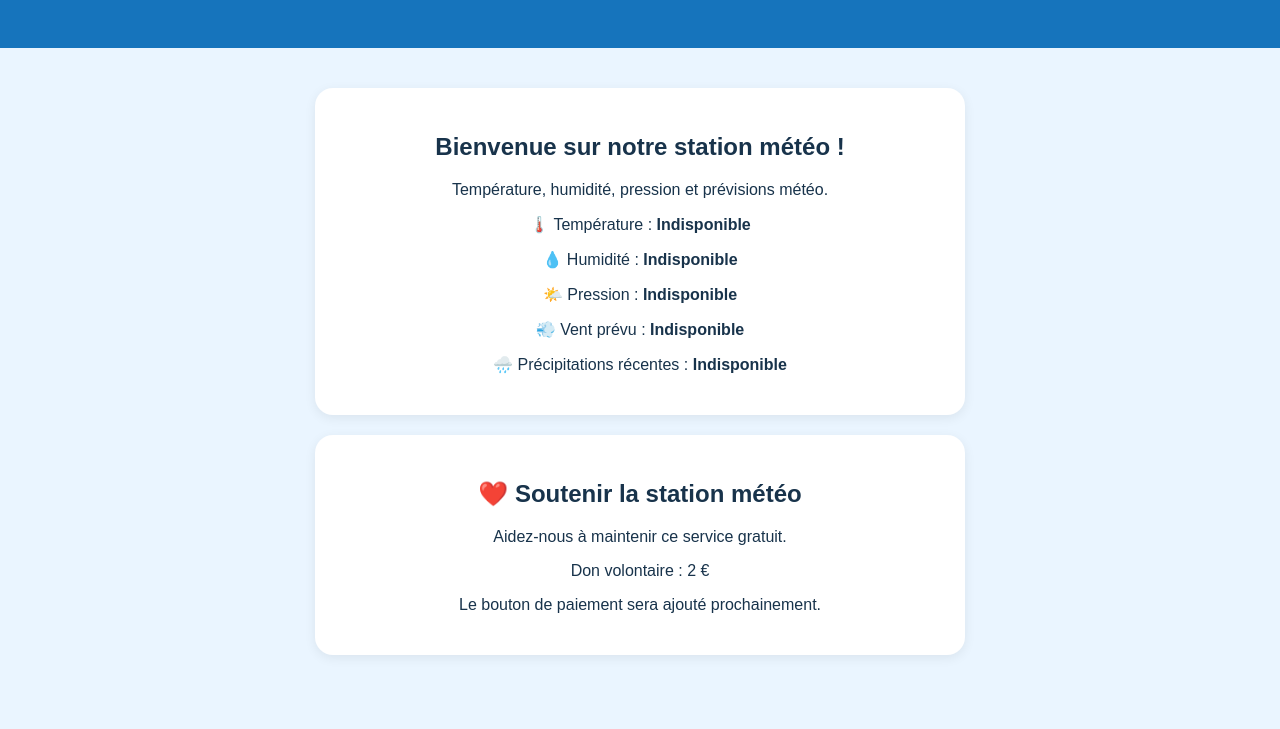
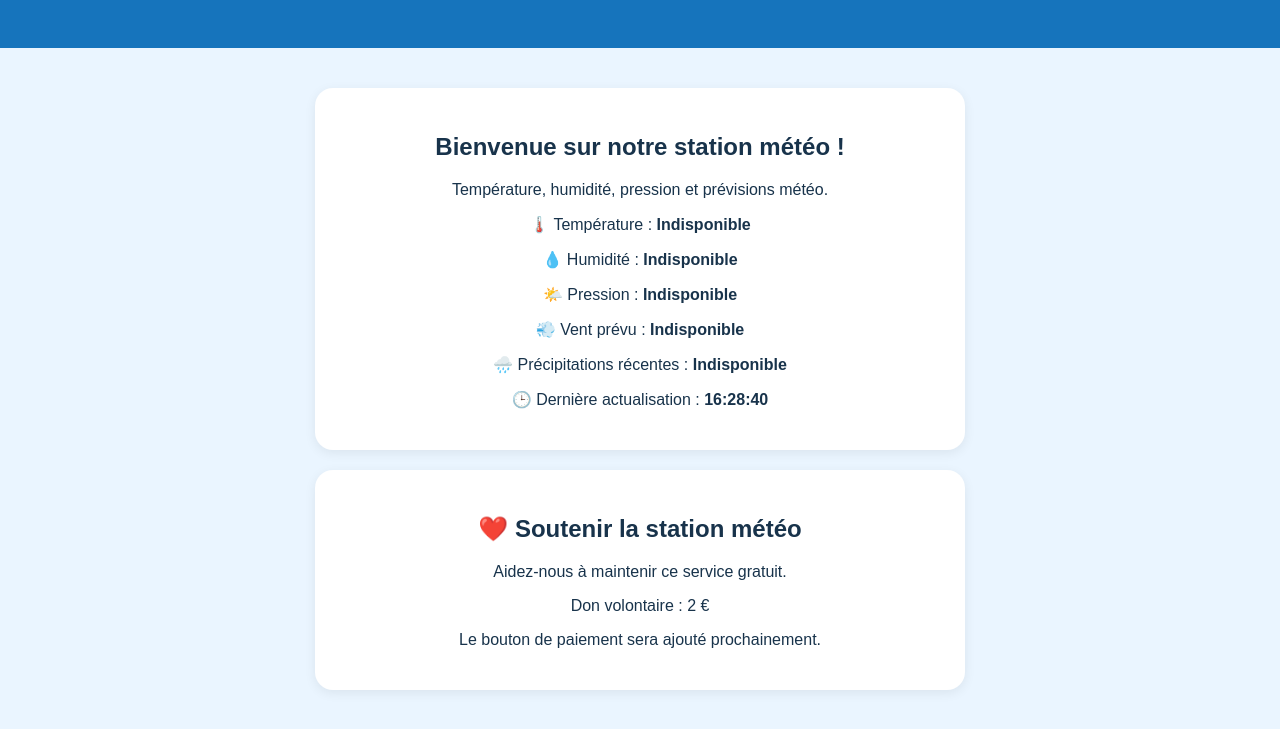
Before and after one commit to martinique59554-art/meteo-neuville-saint-remy, a plain HTML site: page index.html in a window 1280 px wide. Shown: the part 137-866 px from the top of the page. Drawn offline with Linux system fonts and the light colour scheme; no server answers.

Commit message:
Update index.html

```diff
--- a/index.html
+++ b/index.html
@@ -56,6 +56,7 @@
       <p>🌤️ Pression : <strong id="pression">Chargement...</strong></p>
       <p>💨 Vent prévu : <strong id="vent">Chargement...</strong></p>
 <p>🌧️ Précipitations récentes : <strong id="pluie">Chargement...</strong></p>
+      <p>🕒 Dernière actualisation : <strong id="heure">Chargement...</strong></p>
         </div>
     <div class="carte">
       <h2>❤️ Soutenir la station météo</h2>
@@ -111,9 +112,12 @@ lireMesure("pression", "pression", "hPa")
     const donneesPluie = await reponsePluie.json();
     document.getElementById("pluie").textContent =
       donneesPluie.current.precipitation + " mm";
-  } catch (erreur) {
+   } catch (erreur) {
     document.getElementById("pluie").textContent = "Indisponible";
   }
+
+  document.getElementById("heure").textContent =
+    new Date().toLocaleTimeString("fr-FR");
 }
 
 actualiserMeteo();
```
